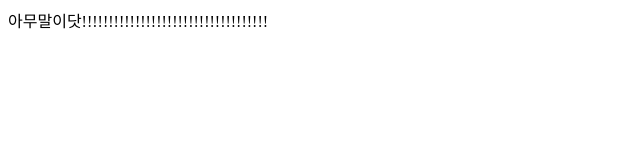
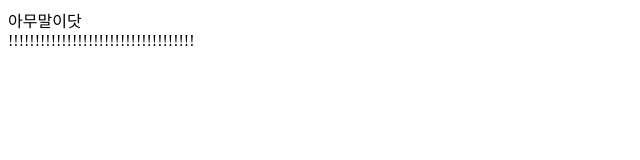
Before and after one commit to luckyjunhuk1/aiservice, a plain HTML site: page index.html in a window 1280 px wide. Shown: the whole page, without its empty margins (0-640 px from the left). Drawn offline with Linux system fonts and the light colour scheme.

Commit message:
줄바꿈

```diff
--- a/index.html
+++ b/index.html
@@ -7,7 +7,8 @@
     <link href="style.css" rel="stylesheet" type="text/css" />
   </head>
   <body>
-    아무말이닷!!!!!!!!!!!!!!!!!!!!!!!!!!!!!!!!!!!
+    아무말이닷
+    <br>!!!!!!!!!!!!!!!!!!!!!!!!!!!!!!!!!!!
     <script src="script.js"></script>
   </body>
 </html>
```
